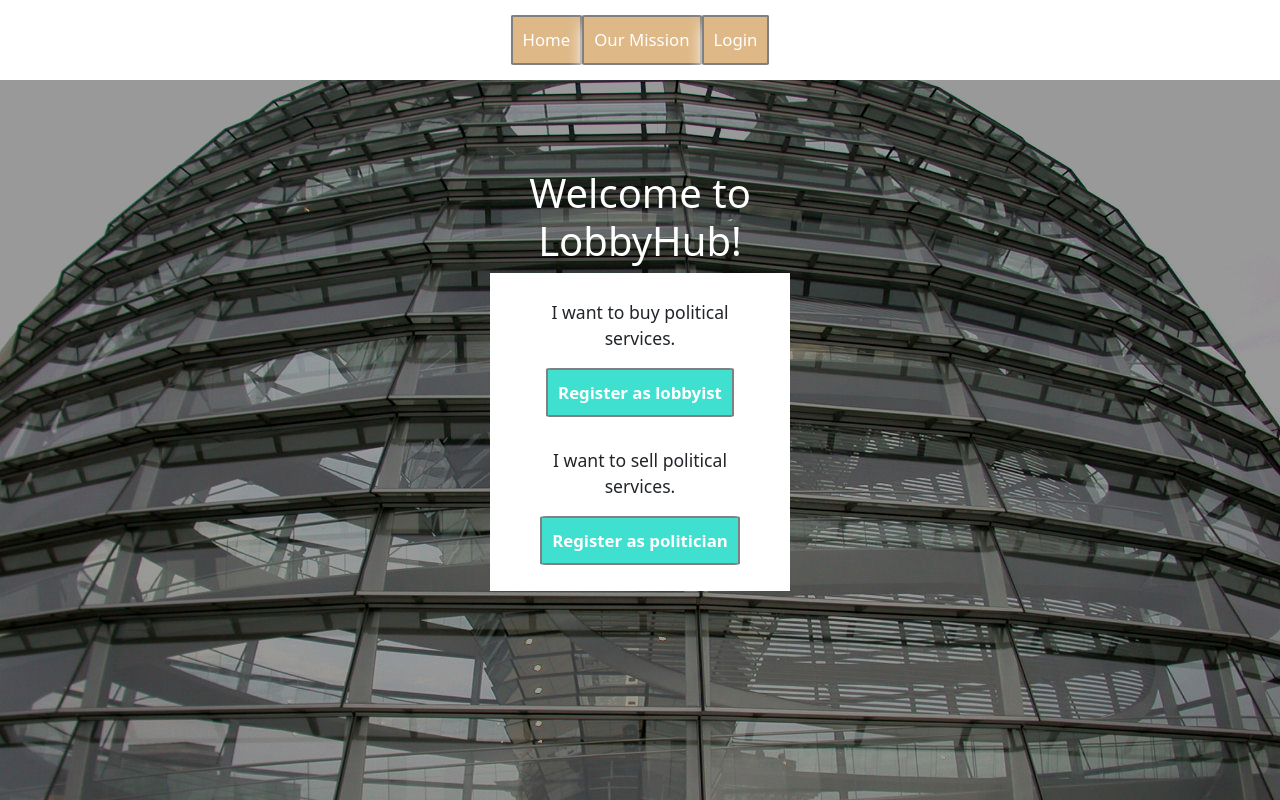
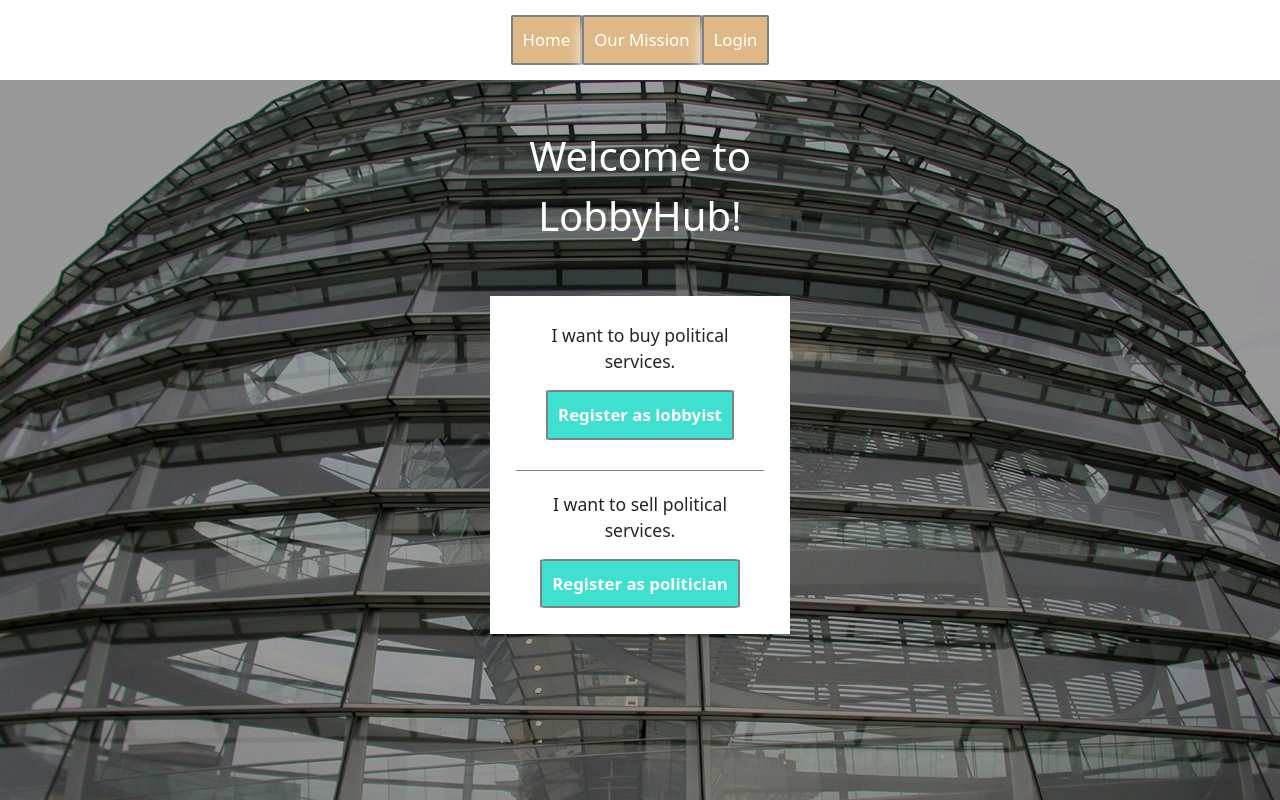
Before and after one commit to miob1781/lobby-hub-client, a React (Create React App) app: page / in a window 1280 px wide. Built offline with nearby package versions, Linux system fonts and the light colour scheme.

Commit message:
improve style of Home

```diff
--- a/src/App.css
+++ b/src/App.css
@@ -71,8 +71,14 @@ img {
     font-size: 1.6rem;
 }
 
+.title-container h1 {
+    line-height: 1.5;
+
+}
+
 .inner-container {
     min-height: 260px;
+    margin-top: 50px;
     padding: 2vw;
     background-color: white;
     z-index: 3;
@@ -89,6 +95,8 @@ img {
 
 #signup-lobbyist {
     padding-bottom: 30px;
+    margin-bottom: 20px;
+    border-bottom: 1.5px solid grey;
 }
 
 .inner-hero {
```
